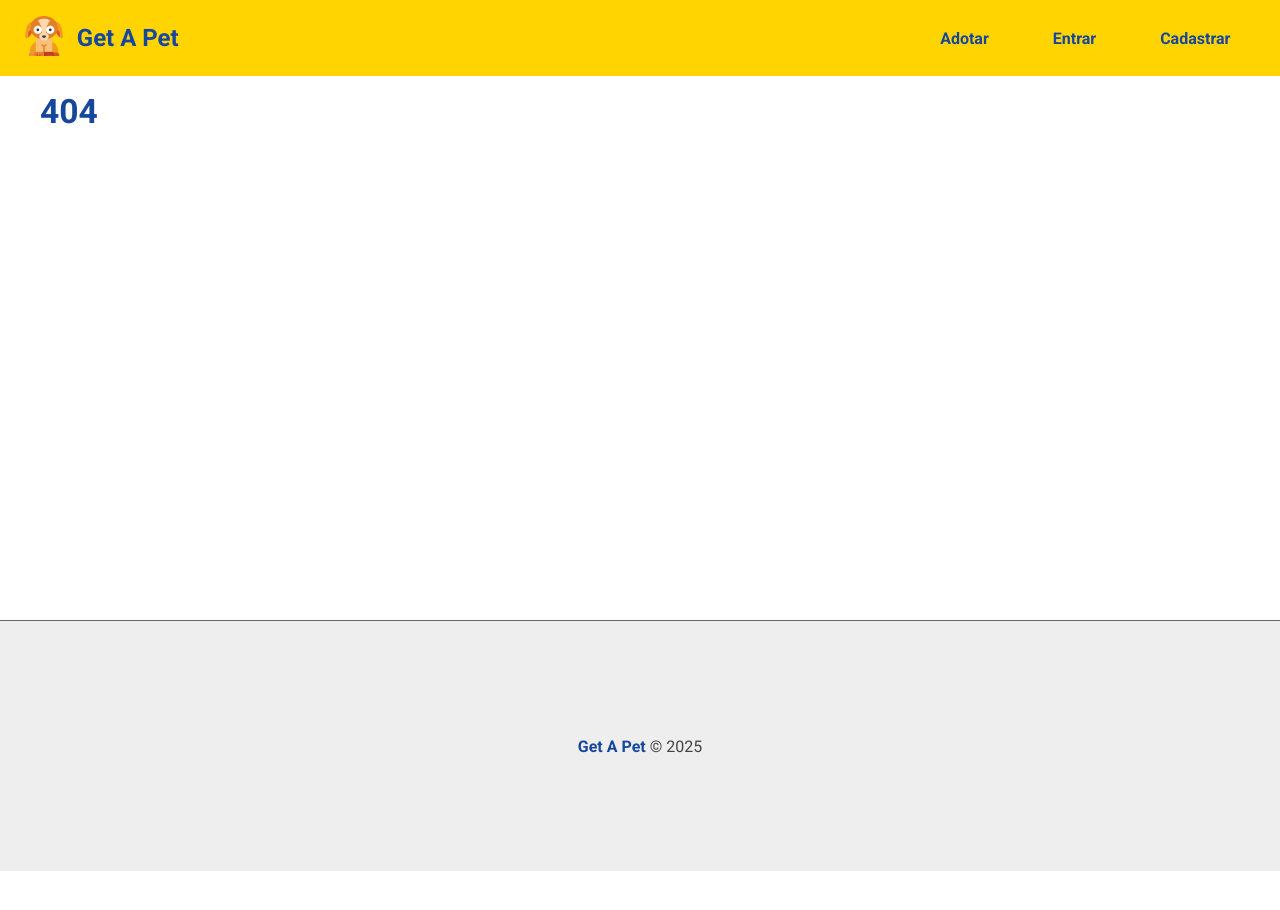
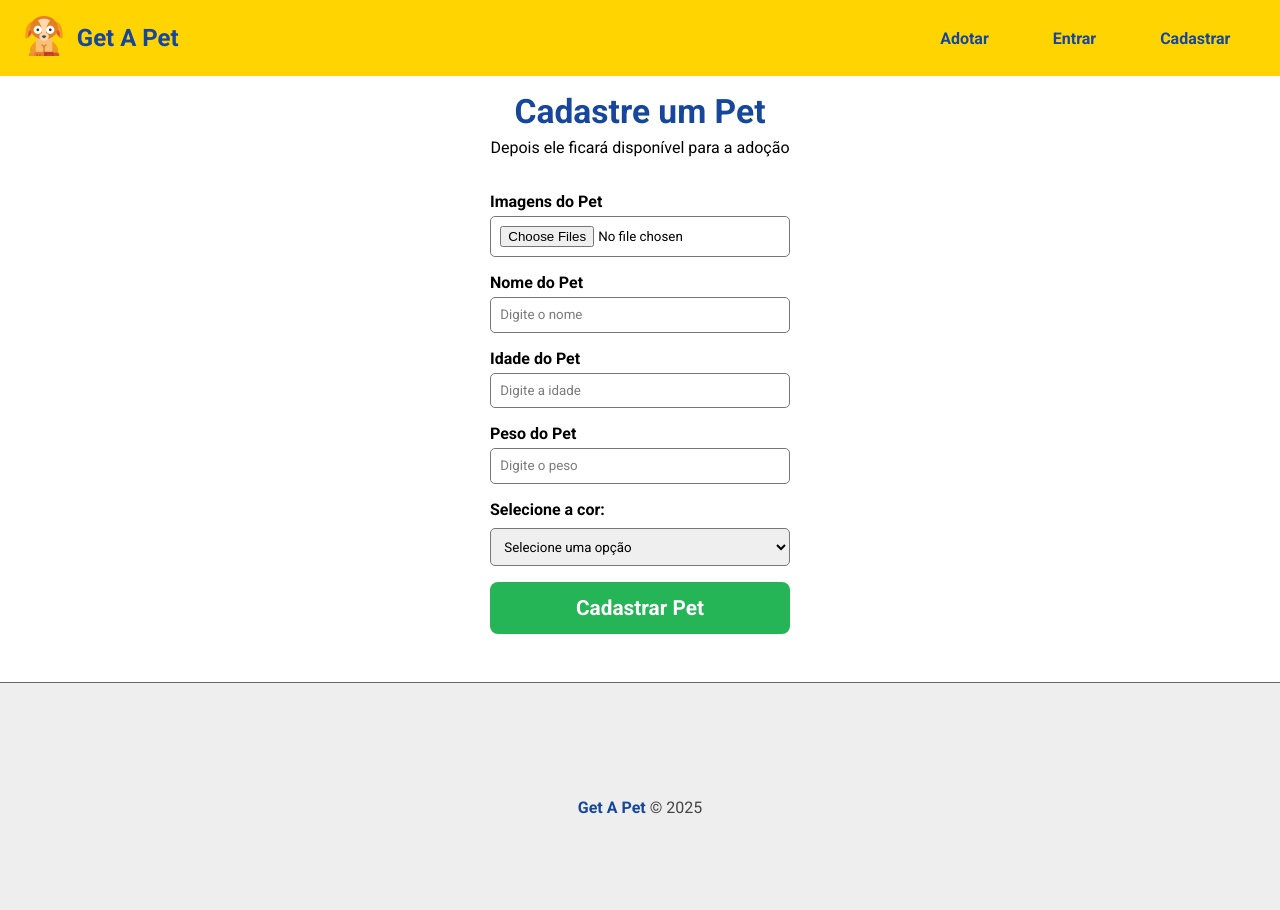
Before and after one commit to HalfLauren17/GET-A-PET, a React (Create React App) app in the folder frontend/: page /pet/add in a window 1280 px wide. Before the commit this address had no page. Shown: the top 910 px of the page. Before the commit the page ends 871 px from the top, so only its background shows below. Built offline with nearby package versions, Linux system fonts and the light colour scheme.

Commit message:
Pet register form

```diff
--- a/frontend/src/App.js
+++ b/frontend/src/App.js
@@ -5,6 +5,8 @@
 import Register from "./components/pages/auth/Register";
 import Login from "./components/pages/auth/Login";
 import Profile from "./components/pages/user/Profile"
+import MyPets from "./components/pages/pets/MyPets";
+import AddPet from "./components/pages/pets/AddPet";
 
 //Components
 import Navbar from "./components/layouts/Navbar";
@@ -26,8 +28,10 @@
             <Route path="/login" element={<Login />} />
             <Route path="/register" element={<Register />} />
             <Route path="/user/profile" element={<Profile />} />
+            <Route path="/pet/mypets" element={<MyPets />} />
+            <Route path="/pet/add" element={<AddPet />} />
             <Route path="/" element={<Home />} />
-            <Route path="*" element={<h1>404</h1>} />
+            <Route path="*" element={<Home />} />
           </Routes>
         </Container>
         <Footer />
--- a/frontend/src/components/form/Form.module.css
+++ b/frontend/src/components/form/Form.module.css
@@ -30,3 +30,16 @@
     }
   }
 }
+
+/*PET FORM*/
+.previewPetImages{
+  display: flex;
+  justify-content: center;
+  margin: 1em;
+
+  & img{
+    width: 100px;
+    height: 100px;
+    margin-left: 1em;
+  }
+}
--- /dev/null
+++ b/frontend/src/components/form/PetForm.js
@@ -0,0 +1,94 @@
+import { useState } from "react";
+
+import formStyles from "./Form.module.css";
+
+import Input from "./Input";
+import Select from "./Select";
+
+function PetForm({ handleSubmit, petData, btnText }) {
+  const [pet, setPet] = useState(petData || {});
+  const [preview, setPreview] = useState([]);
+  const colors = ["Branco", "Preto", "Cinza", "Caramelo", "Azul bebê"];
+
+  function onFileChange(e) {
+    setPreview(Array.from(e.target.files));
+    setPet({ ...pet, images: [...e.target.files] });
+  }
+
+  function handleChange(e) {
+    setPet({ ...pet, [e.target.name]: e.target.value });
+  }
+
+  function handleColor(e) {
+    setPet({ ...pet, color: e.target.options[e.target.selectedIndex].text });
+  }
+
+  function submit(e) {
+    e.preventDefault();
+    handleSubmit(pet);
+  }
+
+  return (
+    <form onSubmit={submit} className={formStyles.formContainer}>
+      <div className={formStyles.previewPetImages}>
+        {preview.length > 0
+          ? preview.map((image, index) => (
+              <img
+                src={URL.createObjectURL(image)}
+                alt={pet.name}
+                key={`${pet.name}+${index}`}
+              />
+            ))
+          : pet.images &&
+            pet.images.map((image, index) => (
+              <img
+                src={`${process.env.REACT_APP_API}/images/pets/${image}`}
+                alt={pet.name}
+                key={`${pet.name}+${index}`}
+              />
+            ))}
+      </div>
+      <Input
+        text="Imagens do Pet"
+        type="file"
+        name="images"
+        handleOnChange={onFileChange}
+        multiple={true}
+      />
+      <Input
+        text="Nome do Pet"
+        type="text"
+        name="name"
+        placeholder="Digite o nome"
+        handleOnChange={handleChange}
+        value={pet.name || ""}
+      />
+      <Input
+        text="Idade do Pet"
+        type="text"
+        name="age"
+        placeholder="Digite a idade"
+        handleOnChange={handleChange}
+        value={pet.age || ""}
+      />
+      <Input
+        text="Peso do Pet"
+        type="number"
+        name="weight"
+        placeholder="Digite o peso"
+        handleOnChange={handleChange}
+        value={pet.weight || ""}
+      />
+      <Select
+        name="color"
+        text="Selecione a cor"
+        options={colors}
+        handleOnChange={handleColor}
+        value={pet.color || ""}
+      />
+      <input type="submit" value={btnText} />
+    </form>
+  );
+}
+
+export default PetForm;
--- /dev/null
+++ b/frontend/src/components/form/Select.js
@@ -0,0 +1,24 @@
+import styles from "./Select.module.css";
+
+function Select({ text, name, options, handleOnChange, value }) {
+  return (
+    <div className={styles.formControl}>
+      <label htmlFor={name}>{text}:</label>
+      <select
+        name={name}
+        id={name}
+        onChange={handleOnChange}
+        value={value || ""}
+      >
+        <option>Selecione uma opção</option>
+        {options.map((option) => (
+          <option value={option} key={option}>
+            {option}
+          </option>
+        ))}
+      </select>
+    </div>
+  );
+}
+
+export default Select;
--- /dev/null
+++ b/frontend/src/components/form/Select.module.css
@@ -0,0 +1,16 @@
+.formControl{
+    display: flex;
+    flex-direction: column;
+    margin-bottom: 1em;
+
+    & label{
+        margin-bottom: .6em;
+        font-weight: bold;
+    }
+
+    & select{
+        padding: .7em;
+        border: 1px solid #777;
+        border-radius: 5px;
+    }
+}
--- a/frontend/src/components/layouts/Navbar.js
+++ b/frontend/src/components/layouts/Navbar.js
@@ -26,6 +26,9 @@
         {authenticated ? (
           <>
             <li>
+              <Link to="/pet/mypets">Meus Pets</Link>
+            </li>
+            <li>
               <Link to="/user/profile">Perfil</Link>
             </li>
             <li onClick={logout}>Sair</li>
--- /dev/null
+++ b/frontend/src/components/pages/pets/AddPet.js
@@ -0,0 +1,64 @@
+import api from "../../../utils/api";
+import { useState } from "react";
+import { useNavigate } from "react-router-dom";
+
+import styles from "./AddPet.module.css";
+
+//Components
+import PetForm from "../../form/PetForm";
+
+//Hooks
+import useFlashMessage from "../../../hooks/useFlashMessage";
+
+function AddPet() {
+  const [token] = useState(localStorage.getItem("token") || "");
+  const { setFlashMessage } = useFlashMessage();
+  const navigate = useNavigate();
+
+  async function registerPet(pet) {
+    let msgType = "success";
+
+    const formData = new FormData();
+
+    await Object.keys(pet).forEach((key) => {
+      if (key === "images") {
+        for (let i = 0; i < pet[key].length; i++) {
+          formData.append("images", pet[key][i]);
+        }
+      } else {
+        formData.append(key, pet[key]);
+      }
+    });
+
+    const data = await api
+      .post("pets/register", formData, {
+        Authorization: `Bearer ${JSON.parse(token)}`,
+        "Content-type": "multipart/form-data",
+      })
+      .then((response) => {
+        return response.data;
+      })
+      .catch((err) => {
+        msgType = "error";
+        return err.response.data;
+      });
+
+    setFlashMessage(data.message, msgType);
+
+    if (msgType !== "error") {
+      navigate("/pets/mypets");
+    }
+  }
+
+  return (
+    <section>
+      <div className={styles.addPetHeader}>
+        <h1>Cadastre um Pet</h1>
+        <p>Depois ele ficará disponível para a adoção</p>
+      </div>
+      <PetForm handleSubmit={registerPet} btnText="Cadastrar Pet" />
+    </section>
+  );
+}
+
+export default AddPet;
--- /dev/null
+++ b/frontend/src/components/pages/pets/AddPet.module.css
@@ -0,0 +1,7 @@
+.addPetHeader {
+  text-align: center;
+  margin-bottom: 1.2em;
+  & h1 {
+    margin-bottom: 0.2em;
+  }
+}
--- /dev/null
+++ b/frontend/src/components/pages/pets/MyPets.js
@@ -0,0 +1,21 @@
+import { useState } from "react";
+import { Link } from "react-router-dom";
+
+function MyPets() {
+  const [pets, setPets] = useState([]);
+
+  return (
+    <section>
+      <div>
+        <h1>MyPets</h1>
+        <Link to="/pet/add" >Cadastrar Pet</Link>
+      </div>
+      <div>
+        {pets.length > 0 && <p>Meus pets cadastrados</p>}
+        {pets.length === 0 && <p>Não há pets cadastrados.</p>}
+      </div>
+    </section>
+  );
+}
+
+export default MyPets;
```
Also changed, not shown: 1 other file (tests, documents, lock files or other folders).
